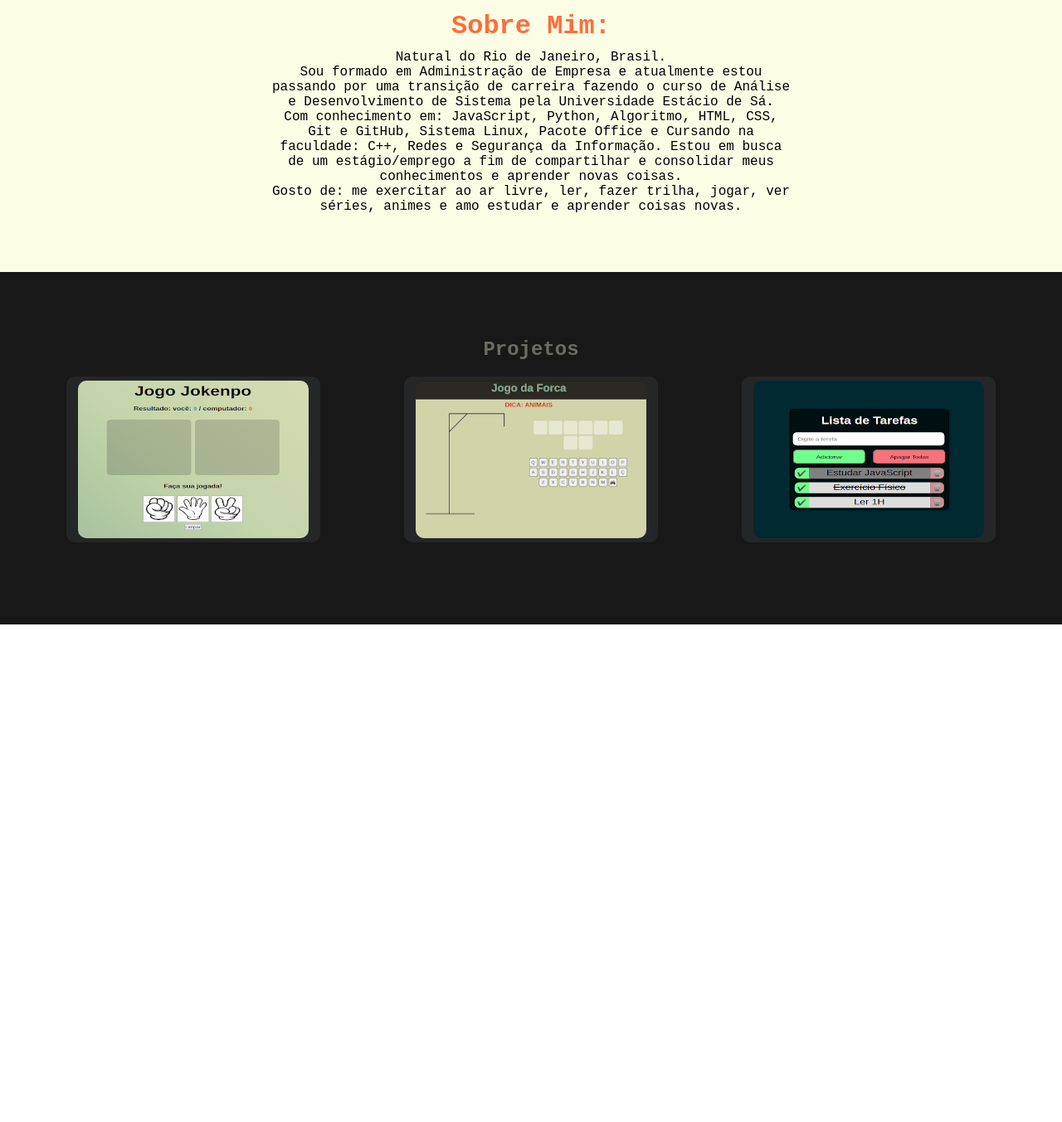
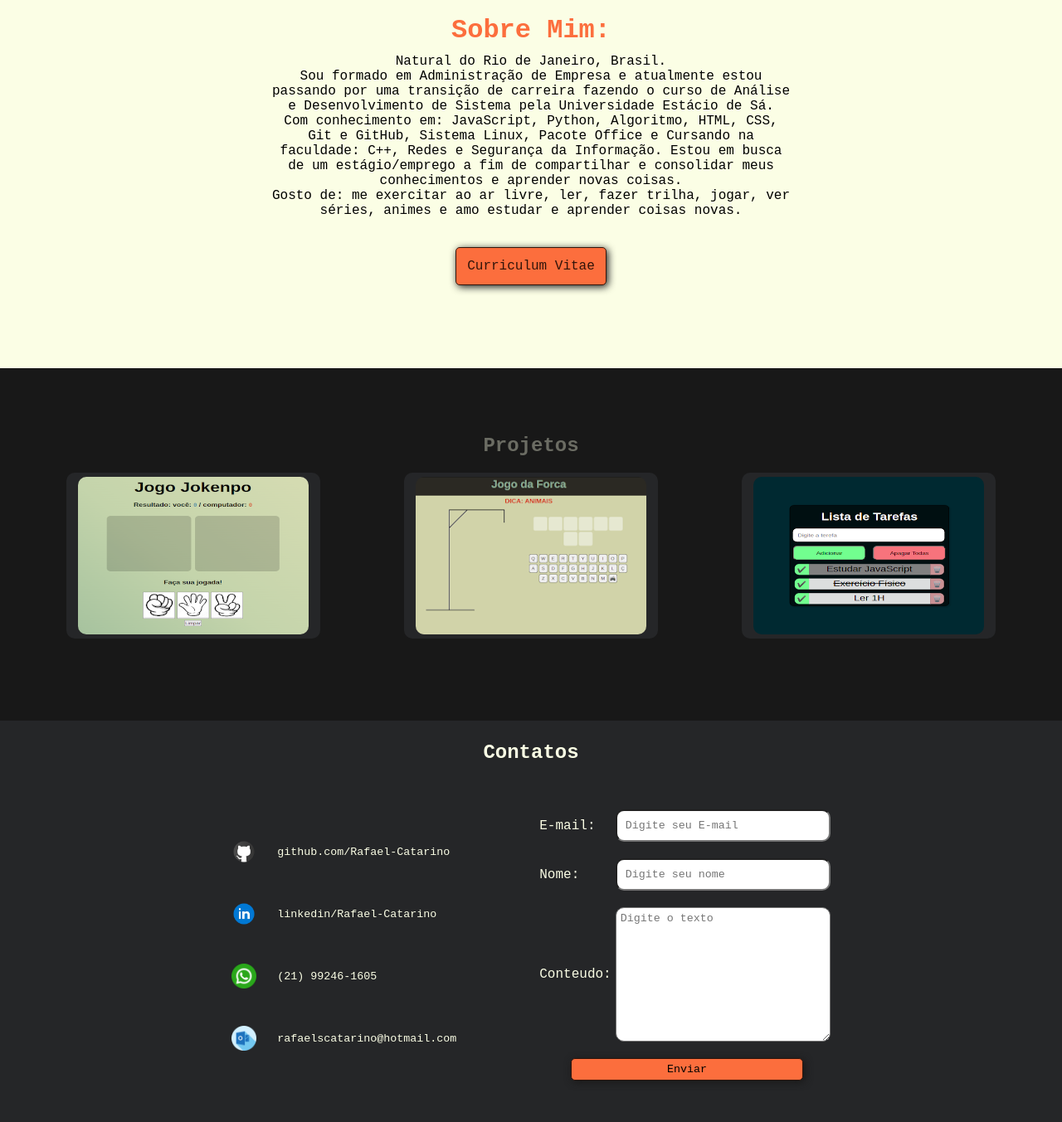
Before and after one commit to Rafael-Catarino/Rafae-Catarino.github.io, a plain HTML site: page index.html in a window 1280 px wide. Shown: the part 732-2085 px from the top of the page at 83% size. Before the commit the page ends 1485 px from the top, so only its background shows below. Drawn offline with Linux system fonts and the light colour scheme.

Commit message:
adicionando footer, fotos e mexendo no style

```diff
--- a/index.html
+++ b/index.html
@@ -23,7 +23,7 @@
         <li><a class="link" href="#container-home">Início</a></li>
         <li><a class="link" href="#container-about-me">Sobre</a></li>
         <li><a class="link" href="#container-portfolio">Projetos</a></li>
-        <li><a class="link" href="#">Contato</a></li>
+        <li><a class="link" href="#container-contact">Contato</a></li>
       </ul>
     </nav>
   </header>
@@ -39,14 +39,14 @@
         <div id="home-text-button">
           <a target="_blank" href="https://www.linkedin.com/in/rafael-dos-santos-catarino-ab9414206/">
             <div class="div-button">
-              <button class="button-home" id="linkedin"><img src="imagens/icons8-linkedin-64.png" alt="icone-linkedin">
+              <button class="button-home" id="linkedin"><img src="imagens/linkedin-64.png" alt="icone-linkedin">
                 <span class="span-button">LinkedIn</span></button>
             </div>
           </a>
 
           <a target="_blank" href="https://github.com/Rafael-Catarino">
             <div class="div-button">
-              <button class="button-home" id="github"><img src="imagens/icons8-github-64.png" alt=""><span
+              <button class="button-home" id="github"><img src="imagens/github-64.png" alt=""><span
                   class="span-button">GitHub</span></button>
             </div>
           </a>
@@ -56,7 +56,7 @@
         <div class="div-home-photograph2">
           <picture>
             <source media="(max-width: 460px)" srcset="imagens/rafael-removebg-preview3.png">
-            <img src="imagens/rafael-removebg-preview2.png" alt="">
+            <img src="imagens/rafael-removebg-preview2.png" alt="Foto do Rafael">
           </picture>
         </div>
       </div>
@@ -77,6 +77,10 @@
         <p>Gosto de: me exercitar ao ar livre, ler, fazer trilha, jogar, ver séries, animes e amo estudar e aprender
           coisas novas.</p>
       </div>
+
+      <div id="div-curriculum-vitae">
+        <a href="curriculo/curriculo.pdf" download="curriculo.pdf">Curriculum Vitae</a>
+      </div>
     </section>
 
     <!-- Portfolio -->
@@ -85,7 +89,55 @@
       <div class="div-container-portfolio">
       </div>
     </section>
+
+
   </main>
+
+  <!-- Contato -->
+  <footer id="container-contact">
+    <h2>Contatos</h2>
+    <div id="div-container-contact">
+      <div>
+        <div id="div-github">
+          <img id="img-github" src="imagens/github-48.png" alt="icone do github">
+          <a href="http://github.com/Rafael-Catarino" target="_blank"
+            rel="noopener noreferrer">github.com/Rafael-Catarino</a>
+        </div>
+        <div id="div-linkedin">
+          <img id="img-linkedin" src="imagens/linkedin-circundado-48.png" alt="icone do linkedin">
+          <a href="https://www.linkedin.com/in/rafael-dos-santos-catarino-ab9414206/" target="_blank"
+            rel="noopener noreferrer">linkedin/Rafael-Catarino</a>
+        </div>
+        <div id="div-whatsapp">
+          <img id="img-whatsapp" src="imagens/whatsapp.png" alt="icone do whatsapp">
+          <p>(21) 99246-1605</p>
+        </div>
+        <div id="div-email">
+          <img id="img-email" src="imagens/outlook.png" alt="icone do e-mail">
+          <p>rafaelscatarino@hotmail.com</p>
+        </div>
+      </div>
+      <div>
+        <form action="https://formsubmit.co/rafaelscatarino@hotmail.com" method="post">
+          <div id="div-message">
+            <label for="">E-mail:</label>
+            <input type="email" name="email" id="campus-email" placeholder="Digite seu E-mail" required>
+          </div>
+          <div id="div-message">
+            <label for="">Nome:</label>
+            <input type="text" name="nome" id="campus-nome" placeholder="Digite seu nome" required>
+          </div>
+          <div id="div-message">
+            <label for="">Conteudo:</label>
+            <textarea name="mensagem" id="compus-message" placeholder="Digite o texto" cols="29" rows="10" required></textarea>
+          </div>
+          <div id="div-message-button">
+            <button type="submit" id="message-button">Enviar</button>
+          </div>
+        </form>
+      </div>
+    </div>
+  </footer>
 
   <script src="script.js"></script>
 </body>
--- a/style.css
+++ b/style.css
@@ -30,7 +30,7 @@
   display: none;
   font-size: 36px;
   position: absolute;
-  right: 20px;
+  right: 15px;
 }
 
 #header-button:hover {
@@ -38,16 +38,15 @@
 }
 
 #ul-link-header {
+  display: flex;
   list-style: none;
-  display: flex;
   flex-direction: row;
 }
 
 #link-header-h2,
 .link {
   color: #fbfee5;
-  padding: 5px;
-  margin: 40px;
+  padding: 20px;
   text-decoration: none;
 }
 
@@ -77,8 +76,8 @@ span {
 
 #div-home-text {
   margin: 20px;
+  padding: 20px;
   width: 340px;
-  padding: 20px;
 }
 
 #div-home-text h1 {
@@ -102,13 +101,15 @@ span {
 }
 
 #home-text-button a {
+  cursor: pointer;
+  margin: 10px;
   text-decoration: none;
 }
 
 .div-button {
   background-image: linear-gradient(to top, #C423FF, #1D6BFF);
   border-radius: 5px;
-  margin: 10px;
+  cursor: pointer;
   padding: 1px;
 }
 
@@ -118,6 +119,7 @@ span {
   border-radius: 5px;
   border: none;
   display: flex;
+  cursor: pointer;
   font-size: medium;
   justify-content: space-evenly;
   padding: 2px;
@@ -136,8 +138,8 @@ span {
   border-radius: 50%;
   margin: 20px;
   text-align: center;
+  padding: 0px;
   width: 430px;
-  padding: 0px;
 }
 
 #linkedin img,
@@ -151,19 +153,22 @@ span {
   border-radius: 50%;
   margin: 5px;
   text-align: center;
+  padding: 0px;
   width: 414px;
-  padding: 0px;
 }
 
 /* Estilo about me */
 #container-about-me {
+  align-items: center;
   background-color: #fbfee5;
+  display: flex;
+  flex-direction: column;
   padding: 70px 10px;
   text-align: center;
 }
 
 #div-container-about-me {
-  margin: auto;
+  margin: 5px;
   width: 50%;
 }
 
@@ -176,6 +181,23 @@ span {
 
 #about-me p {
   color: #181818;
+}
+
+#div-curriculum-vitae {
+  background-color: #fc6e3d;
+  box-shadow: 2px 2px 10px #181818;
+  ;
+  border: 1px solid #31140a;
+  border-radius: 5px;
+  margin: 30px;
+  width: 180px;
+}
+
+#div-curriculum-vitae a {
+  color: #31140a;
+  display: block;
+  padding: 13px;
+  text-decoration: none;
 }
 
 /* Estilo portifolio */
@@ -197,8 +219,8 @@ span {
   background-color: #252628;
   border-radius: 10px;
   margin: 19px;
+  height: 200px;
   width: 306px;
-  height: 200px;
 }
 
 .div-portfolio a img {
@@ -206,46 +228,114 @@ span {
   margin: 5px;
 }
 
-
-@media (max-width:961px) {
-  /* Estilo home */
-  #container-home {
-    flex-direction: column-reverse;
-    padding: 65px 0px;
+#container-contact {
+  background-color: #252628;
+  color: #fbfee5;
+  padding: 10px;
+  text-align: center;
 }
 
-  /* Estilo about me*/
-  #div-container-about-me {
-    margin: unset;
-    width: auto;
+#container-contact h2 {
+  margin: 15px;
 }
+
+#div-container-contact {
+  align-items: center;
+  display: flex;
+  flex-direction: row;
+  flex-wrap: nowrap;
+  justify-content: center;
+}
+
+#div-container-contact div {
+  margin: 20px;
+}
+
+#div-linkedin,
+#div-github,
+#div-email,
+#div-whatsapp {
+  align-items: center;
+  display: flex;
+  font-size: smaller;
+  justify-content: flex-start;
+}
+
+#div-linkedin a,
+#div-github a,
+#div-email p,
+#div-whatsapp p {
+  color: #fbfee5;
+  margin: 20px;
+  text-decoration: none;
+}
+
+#img-linkedin,
+#img-github,
+#img-email,
+#img-whatsapp {
+  display: block;
+  margin: 5px;
+  width: 30px;
+}
+
+#div-message {
+  align-items: center;
+  display: flex;
+  flex-direction: row;
+  flex-wrap: nowrap;
+  justify-content: space-between;
+  margin: 10px;
+}
+
+#message-button {
+  background-color: #fc6e3d;
+  box-shadow: 2px 2px 10px #181818;
+  border: 1px solid #31140a;
+  border-radius: 5px;
+  padding: 5px;
+  width: 280px;
+}
+
+#div-message textarea {
+  border-radius: 10px;
+  margin: 0px 5px;
+  padding: 5px;
+}
+
+#div-message input {
+  border-radius: 10px;
+  margin: 0px 5px;
+  padding: 10px;
+  width: 235px;
+}
+
+
+@media (max-width: 906px) {
 
   /* Estilo header */
   #header {
+    padding: 0px;
     position: fixed;
   }
 
   #ul-link-header,
   #header {
+    align-items: unset;
     flex-direction: column;
-    align-items: unset;
   }
 
   #header-h2 {
-    padding: 8px 0px;
+    padding: 10px 0px;
   }
 
   li {
     text-align: center;
-    padding: 15px;
-  }
-
-  #link-header-h2 {
-    margin: 20px;
   }
 
   .link {
-    padding: 20px 130px;
+    display: block;
+    padding: 15px;
   }
 
   li:hover {
@@ -259,13 +349,37 @@ span {
 
   #header-button {
     display: block;
+    margin: 1px;
+  }
+
+  /* Estilo home */
+  #container-home {
+    flex-direction: column-reverse;
+    padding: 65px 0px;
+  }
+
+  /* Estilo about me*/
+  #div-container-about-me {
+    margin: unset;
+    width: auto;
+  }
+
+  @media (max-width: 845px) {
+
+    #div-container-contact {
+      align-items: center;
+      align-content: center;
+      display: flex;
+      flex-direction: column-reverse;
+      flex-wrap: wrap;
+      justify-content: center;
     }
 
     @media (max-width: 460px) {
       #div-home-text {
         margin: 20px;
+        padding: 20px;
         width: 300px;
-      padding: 20px;
       }
 
       .div-home-photograph {
@@ -275,8 +389,10 @@ span {
       .div-home-photograph2 {
         width: 330px;
       }
+
       .link {
         padding: 20px 90px;
       }
     }
   }
+}
```
Also changed, not shown: imagens/github-48.png (added), imagens/github-64.png (renamed from imagens/icons8-github-64.png), imagens/linkedin-64.png (renamed from imagens/icons8-linkedin-64.png), imagens/linkedin-circundado-48.png (added), imagens/outlook.png (added), imagens/whatsapp.png (added), 1 other file. Lines whose indentation alone changed are shown as unchanged.
